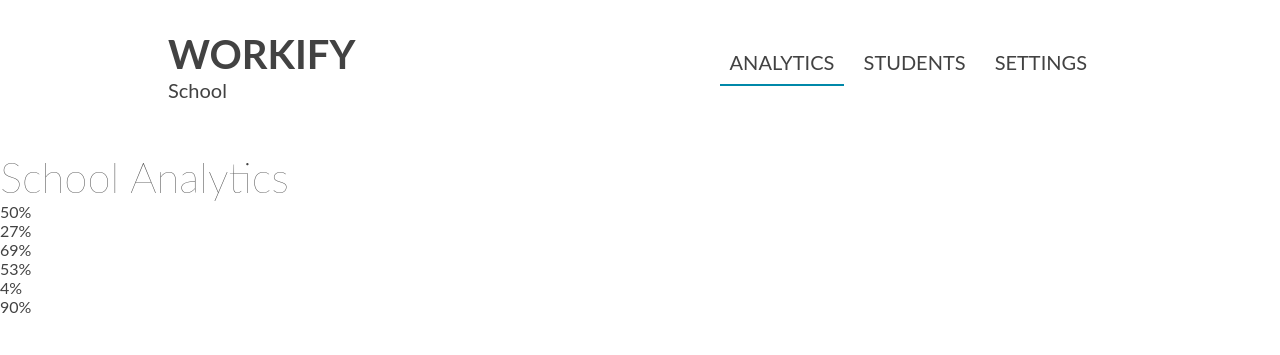
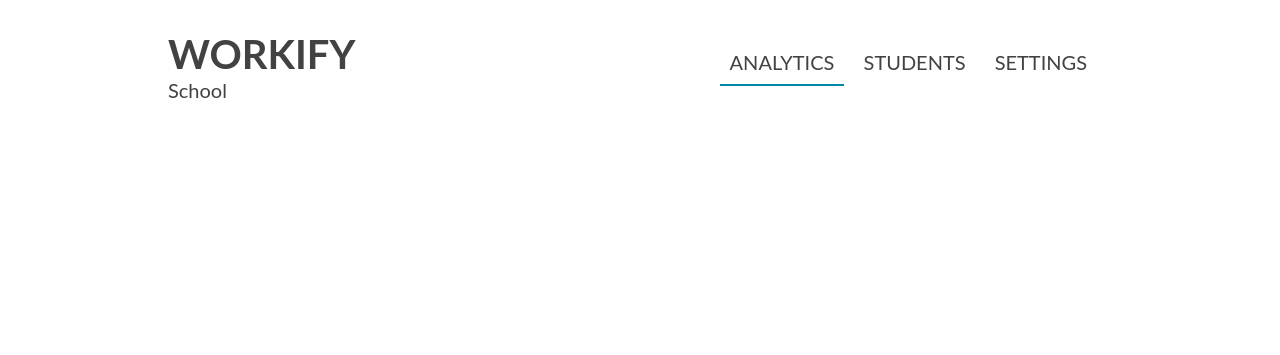
Before and after one commit to JASHiNSENNiN/SHS-Work-Immersion-Tracker, a PHP site: page /pages/school.php in a window 1280 px wide. Shown: the top 355 px of the page. Run offline with PHP 8.4, Linux system fonts and the light colour scheme.

Commit message:
small fixes

```diff
--- a/pages/organization.php
+++ b/pages/organization.php
@@ -30,7 +30,10 @@
                         <a href="#applicants" onclick="setActive(this)">Applicants</a>
                     </li>
                     <li class="page-header__nav-link">
-                        <a href="#settings" onclick="setActive(this)">Settings</a>
+                        <div class="logout-button-container">
+                            <button class="logout-button" onclick="session_logout()">Logout</button>
+                        </div>
+                        <!-- <a href="#settings" onclick="setActive(this)">Settings</a> -->
                     </li>
                 </ul>
             </nav>
--- a/pages/school.php
+++ b/pages/school.php
@@ -33,40 +33,6 @@
     </header><br><br><br>
     <main>
         <section id="analytics">
-            <link rel="stylesheet" href="/shs/css/analytics.css">
-            <h1>School Analytics</h1>
-            <div class="simple-bar-chart">
-
-                <div class="item" style="--clr: #5EB344; --val: 80">
-                    <div class="label"> </div>
-                    <div class="value">50%</div>
-                </div>
-
-                <div class="item" style="--clr: #FCB72A; --val: 50">
-                    <div class="label"> </div>
-                    <div class="value">27%</div>
-                </div>
-
-                <div class="item" style="--clr: #F8821A; --val: 100">
-                    <div class="label"> </div>
-                    <div class="value">69%</div>
-                </div>
-
-                <div class="item" style="--clr: #E0393E; --val: 15">
-                    <div class="label"> </div>
-                    <div class="value">53%</div>
-                </div>
-
-                <div class="item" style="--clr: #963D97; --val: 1">
-                    <div class="label"> </div>
-                    <div class="value">4%</div>
-                </div>
-
-                <div class="item" style="--clr: #069CDB; --val: 90">
-                    <div class="label"> </div>
-                    <div class="value">90%</div>
-                </div>
-            </div>
         </section>
 
         <section id="students"></section>
--- a/php/session_getter.php
+++ b/php/session_getter.php
@@ -31,6 +31,7 @@ if (isset($_SESSION['user_id'])) {
 
             $currentWork = $studentProfile['current_work'];
 
+            if ($currentWork) {
                 $partnerSql = "SELECT * FROM partner_profiles WHERE user_id = '$currentWork'";
                 $partnerResult = $conn->query($partnerSql);
 
@@ -40,6 +41,9 @@ if (isset($_SESSION['user_id'])) {
                 } else {
                     $response["partner_profile"] = null;
                 }
+
+                $partnerResult->free_result();
+            }
         }
     } else {
         $response = array("success" => false, "message" => "");
@@ -47,7 +51,6 @@ if (isset($_SESSION['user_id'])) {
 
     $userResult->free_result();
     $studentResult->free_result();
-    $partnerResult->free_result();
 
     $conn->close();
 } else {
```
Also changed, not shown: js/organization.js (+10 -8 lines), php/get_partner_profiles.php (added, +35 -0 lines). Lines whose indentation alone changed are shown as unchanged.
